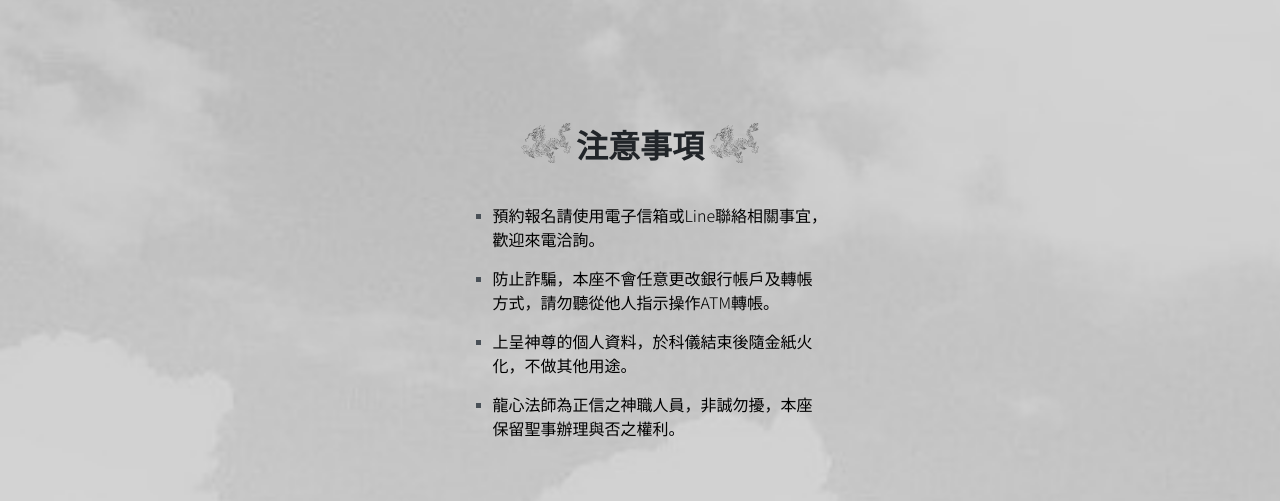
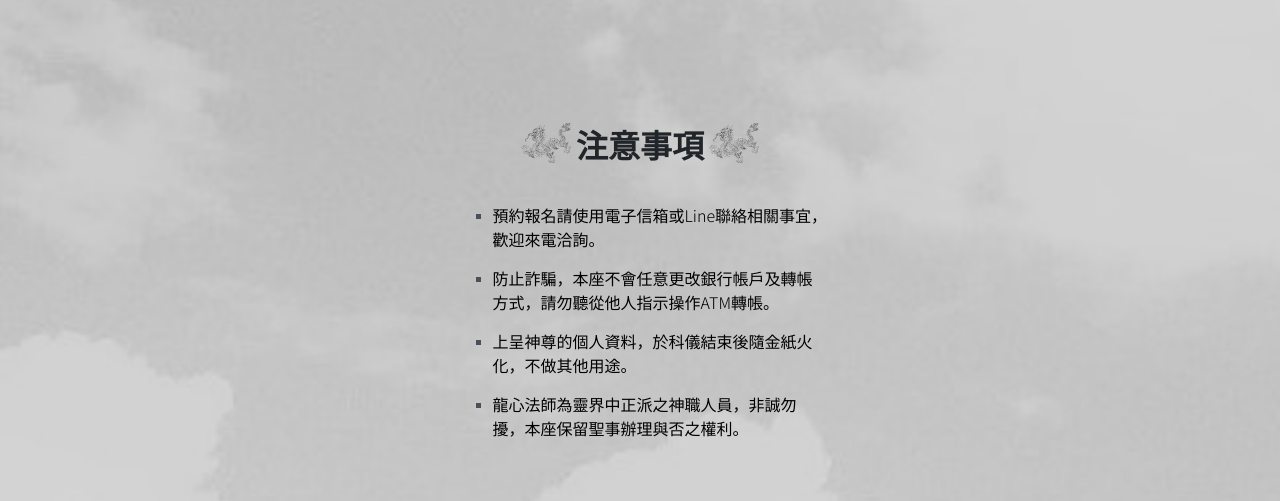
Before and after one commit to liongsimmaster/liongsimmaster.github.io, a plain HTML site: page index.html in a window 1280 px wide. Shown: the part 2495-2996 px from the top of the page. Drawn offline with nearby package versions, Linux system fonts and the light colour scheme.

Commit message:
Update index.html

```diff
--- a/index.html
+++ b/index.html
@@ -225,7 +225,7 @@
             </li>
             <li>
               <span
-                >龍心法師為正信之神職人員，非誠勿擾，本座保留聖事辦理與否之權利。</span
+                >龍心法師為靈界中正派之神職人員，非誠勿擾，本座保留聖事辦理與否之權利。</span
               >
             </li>
           </ul>
```
